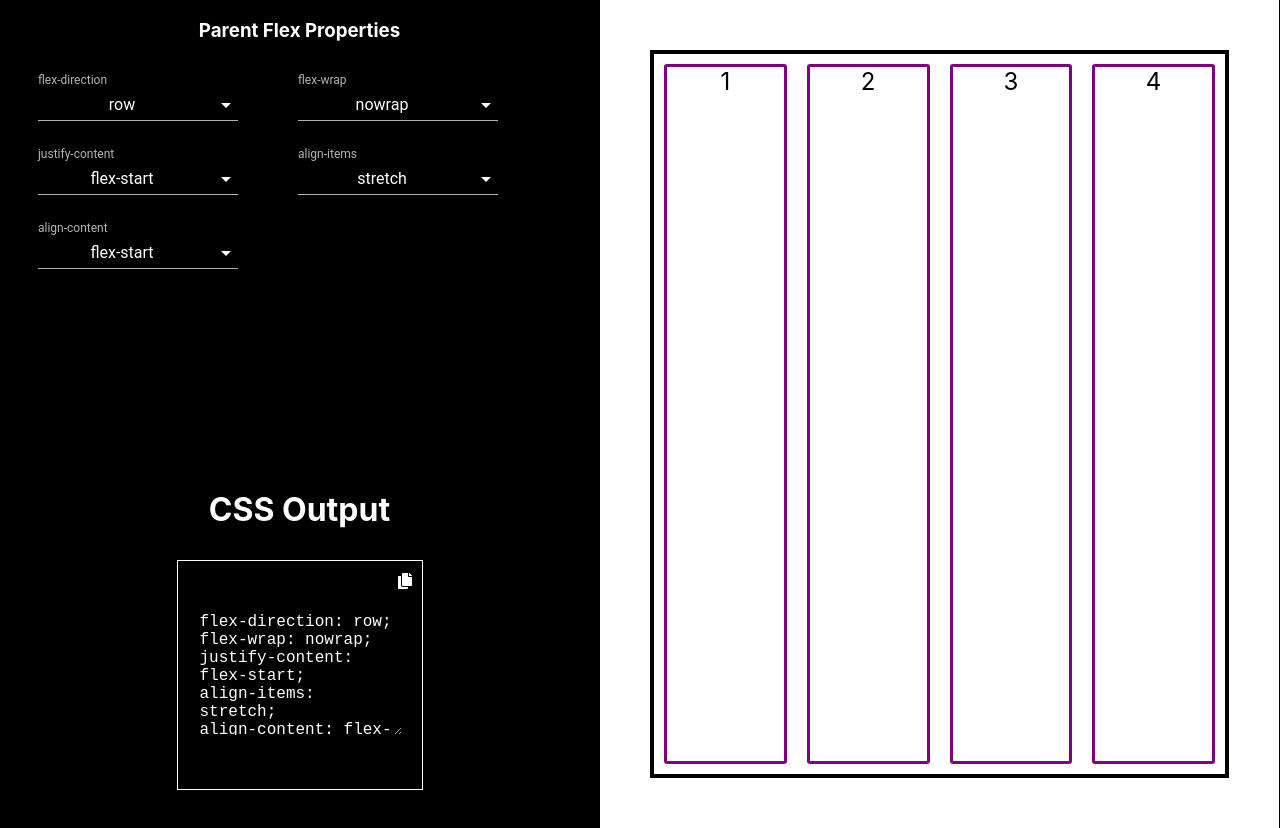
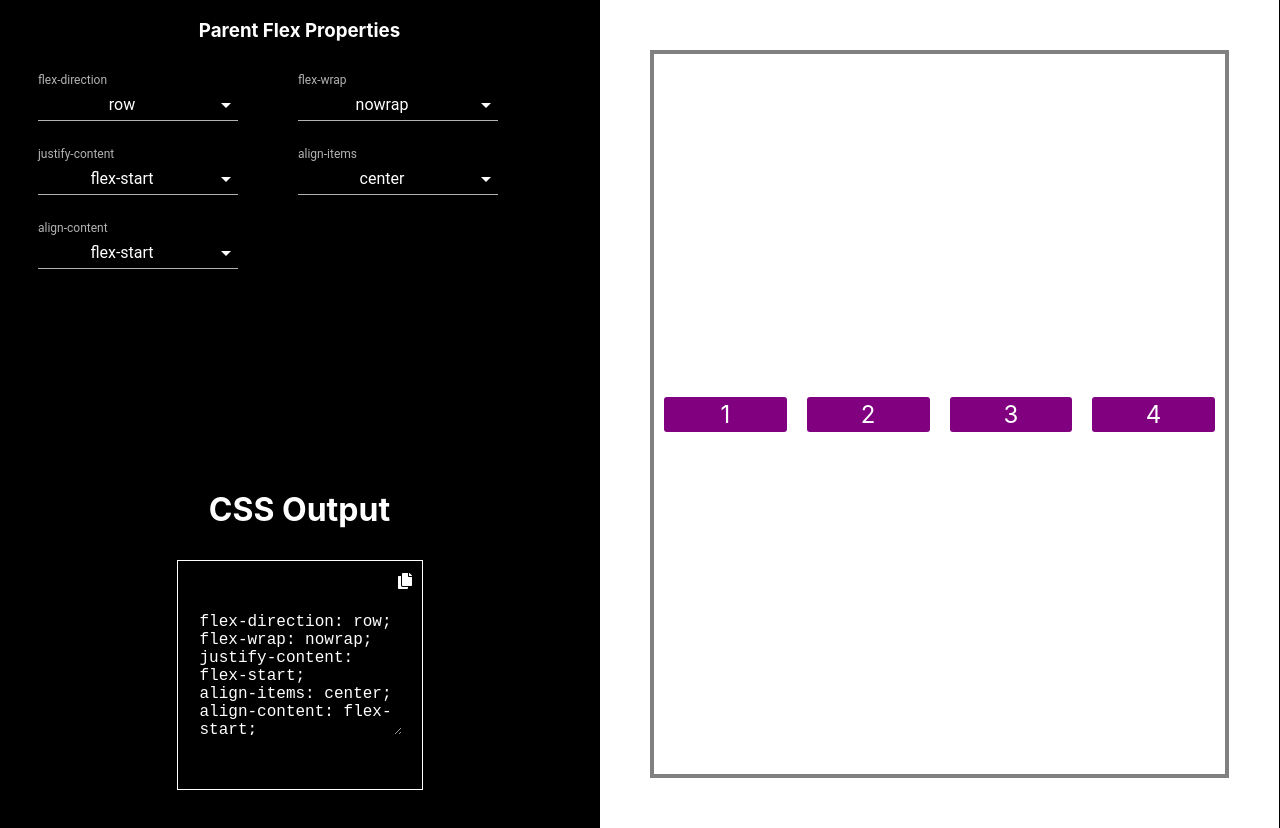
Before and after one commit to RaoulGeorge/flexbox-generator, a React (Create React App) app in the folder flexbox-generator/: page / in a window 1280 px wide. Built offline with nearby package versions, Linux system fonts and the light colour scheme.

Commit message:
change default values

```diff
--- a/flexbox-generator/src/components/actions/index.js
+++ b/flexbox-generator/src/components/actions/index.js
@@ -14,7 +14,7 @@ const Actions = ({ actions, onChange }) => {
   return (
     <ActionsWrapper>
       {actions.map(({ property, options, selected }) => (
-        <Action property={property} values={options} onChange={onChange} selected={selected} />
+        <Action key={property} property={property} values={options} onChange={onChange} selected={selected} />
       ))}
     </ActionsWrapper>
   );
--- a/flexbox-generator/src/components/css-output/index.js
+++ b/flexbox-generator/src/components/css-output/index.js
@@ -59,9 +59,7 @@ const CssOutput = ({ cssProps }) => {
         >
           <FontAwesomeIcon icon="copy" />
         </Copy>
-        <CSSOutput ref={domEl} selectable>
-          {stringifyCSS(cssProps)}
-        </CSSOutput>
+        <CSSOutput ref={domEl} selectable value={stringifyCSS(cssProps)} />
       </CSSOutputContent>
     </CSSOutputWrapper>
   );
--- a/flexbox-generator/src/components/options/index.js
+++ b/flexbox-generator/src/components/options/index.js
@@ -42,7 +42,9 @@ const Options = ({ options, property, selected, onChange, classes }) => {
         <InputLabel>{property}</InputLabel>
         <Select onChange={onSelectChange} value={val}>
           {options.map(option => (
-            <MenuItem value={option}>{option}</MenuItem>
+            <MenuItem key={option} value={option}>
+              {option}
+            </MenuItem>
           ))}
         </Select>
       </FormControl>
--- a/flexbox-generator/src/constants/actions-constants.js
+++ b/flexbox-generator/src/constants/actions-constants.js
@@ -9,7 +9,7 @@ export const ACTIONS = [
   {
     property: 'align-items',
     options: ['stretch', 'flex-start', 'flex-end', 'center', 'baseline'],
-    selected: 'stretch',
+    selected: 'center',
   },
   {
     property: 'align-content',
--- a/flexbox-generator/src/containers/right/index.js
+++ b/flexbox-generator/src/containers/right/index.js
@@ -21,7 +21,7 @@ const RightContainer = styled.div`
 `;
 
 const FlexParent = styled.div`
-  border: 4px solid black;
+  border: 4px solid grey;
   min-height: 90vh;
   display: flex;
   margin: 10px;
@@ -30,10 +30,12 @@ const FlexParent = styled.div`
 
 const FlexChild = styled.div`
   border: 3px solid purple;
+  background: purple;
   border-radius: 3px;
   flex: 1;
   margin: 10px;
   font-size: 24px;
+  color: white;
 `;
 
 const Right = ({ cssProps }) => {
```
